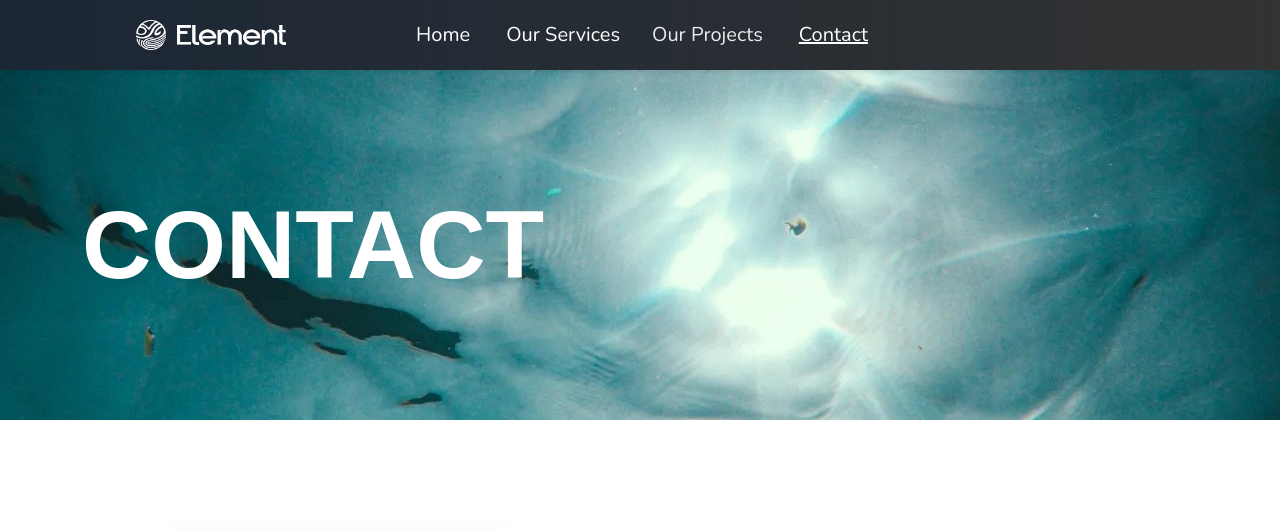
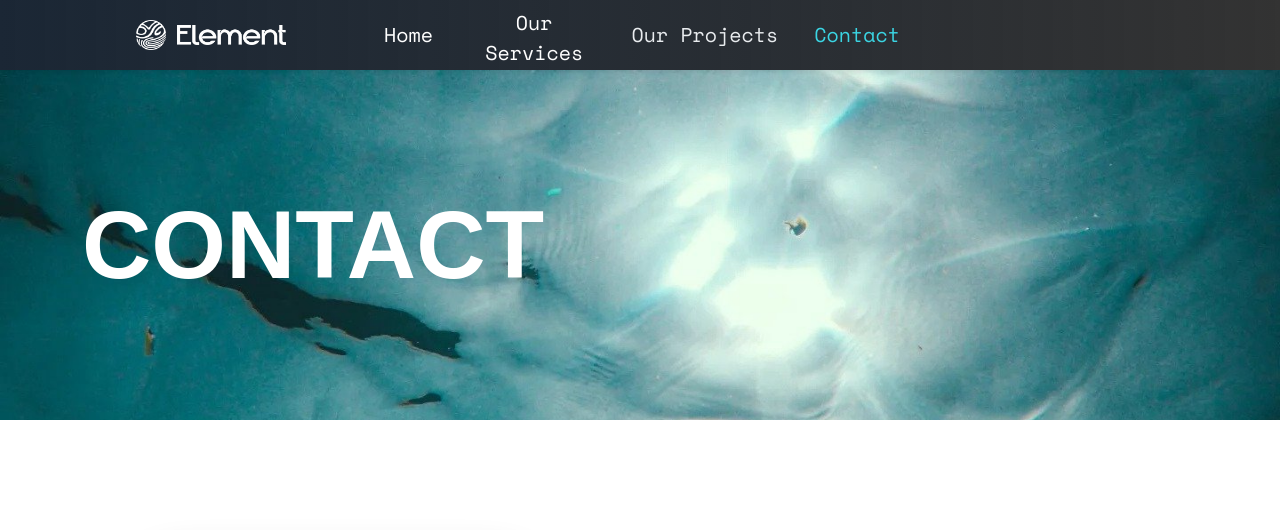
Before and after one commit to SeiSilver/element-page, a Jekyll site: the page built from pages/contact.md, in a window 1280 px wide and 1400 px high. Shown: the top 530 px of the window. Built offline with Jekyll 4.4.1, drawn with Linux system fonts in a browser that asks for light colours; grey boxes are pictures that could not be loaded.

Commit message:
fix header

```diff
--- a/_includes/common-css.html
+++ b/_includes/common-css.html
@@ -4,3 +4,34 @@
 <link href="{{ site.baseurl }}/assets/css/app.min.css" id="app-style" rel="stylesheet" type="text/css" />
 <link rel="stylesheet" href="{{ site.baseurl }}/assets/libs/animation/animate.min.css">
 <link rel="stylesheet" href="{{ site.baseurl }}/assets/libs/animation/custom-animate.css">
+
+<style>
+    @font-face {
+        font-family: 'SpaceMono';
+        src: url('{{ site.baseurl }}/assets/fonts/SpaceMono-Regular.ttf') format('truetype');
+        font-weight: normal;
+        font-style: normal;
+    }
+
+    @font-face {
+        font-family: 'SpaceMono';
+        src: url('{{ site.baseurl }}/assets/fonts/SpaceMono-Bold.ttf') format('truetype');
+        font-weight: bold;
+        font-style: normal;
+    }
+
+    @font-face {
+        font-family: 'SpaceMono';
+        src: url('{{ site.baseurl }}/assets/fonts/SpaceMono-Italic.ttf') format('truetype');
+        font-weight: normal;
+        font-style: italic;
+    }
+
+    @font-face {
+        font-family: 'SpaceMono';
+        src: url('{{ site.baseurl }}/assets/fonts/SpaceMono-BoldItalic.ttf') format('truetype');
+        font-weight: bold;
+        font-style: italic;
+    }
+
+</style>
--- a/_includes/header.html
+++ b/_includes/header.html
@@ -4,7 +4,7 @@
     }
 
     .page-trigger {
-        text-decoration: underline;
+        color: #3bd5e3;
     }
 
     .dropdown-menu {
@@ -18,6 +18,10 @@
 
     .dropdown-item {
         font-size: 18px !important;
+    }
+
+    .nav-font {
+        font-family: 'SpaceMono', monospace;
     }
 </style>
 
@@ -50,7 +54,7 @@
                 <button type="button" class="btn header-item waves-effect"
                         onclick="window.location.href='{{ site.baseurl }}/'">
                     <a href="{{ site.baseurl }}/" class="text-white text-decoration-none">
-                        <span id="home-nav" style="font-size: 20px; font-style: inherit">Home</span>
+                        <span id="home-nav" class="nav-font" style="font-size: 20px;">Home</span>
                     </a>
                 </button>
             </div>
@@ -58,27 +62,28 @@
                 <button type="button" class="btn header-item waves-effect"
                         onclick="window.location.href='{{ site.baseurl }}/service/'">
                     <a href="{{ site.baseurl }}/service/" class="text-white text-decoration-none">
-                        <span id="service-nav" style="font-size: 20px; font-style: inherit">Our Services</span>
+                        <span id="service-nav" class="nav-font" style="font-size: 20px;">Our Services</span>
                     </a>
                 </button>
             </div>
 
             <div class="dropdown d-none d-lg-inline-block">
-                <button type="button" class="btn header-item waves-effect"
+                <button type="button" class="btn header-item dropdown-toggle waves-effect" id="topnav-uielement" role="button"
                         data-bs-toggle="dropdown" aria-haspopup="true" aria-expanded="false">
-                    <span id="project-nav" style="font-size: 20px; font-style: inherit">Our Projects</span>
+                    <span id="project-nav" class="nav-font" style="font-size: 20px;">Our Projects</span>
                 </button>
-                <div class="dropdown-menu dropdown-menu-end">
+                <div class="dropdown-menu dropdown-menu-end px-2" aria-labelledby="topnav-uielement">
                     <a class="dropdown-item text-white" href="{{ site.baseurl }}/project/#IMC-Campaign">IMC Campaign</a>
                     <a class="dropdown-item text-white" href="{{ site.baseurl }}/project/#Production">Production</a>
                     <a class="dropdown-item text-white" href="{{ site.baseurl }}/project/#Event">Event</a>
                 </div>
             </div>
+
             <div class="dropdown d-none d-lg-inline-block ms-1">
                 <button type="button" class="btn header-item waves-effect"
                         onclick="window.location.href='{{ site.baseurl }}/contact/'">
                     <a href="{{ site.baseurl }}/contact/" class="text-white text-decoration-none">
-                        <span id="contact-nav" style="font-size: 20px; font-style: inherit">Contact</span>
+                        <span id="contact-nav" class="nav-font" style="font-size: 20px;">Contact</span>
                     </a>
                 </button>
             </div>
```
Also changed, not shown: assets/fonts/SpaceMono-Bold.ttf (added), assets/fonts/SpaceMono-BoldItalic.ttf (added), assets/fonts/SpaceMono-Italic.ttf (added), assets/fonts/SpaceMono-Regular.ttf (added).
